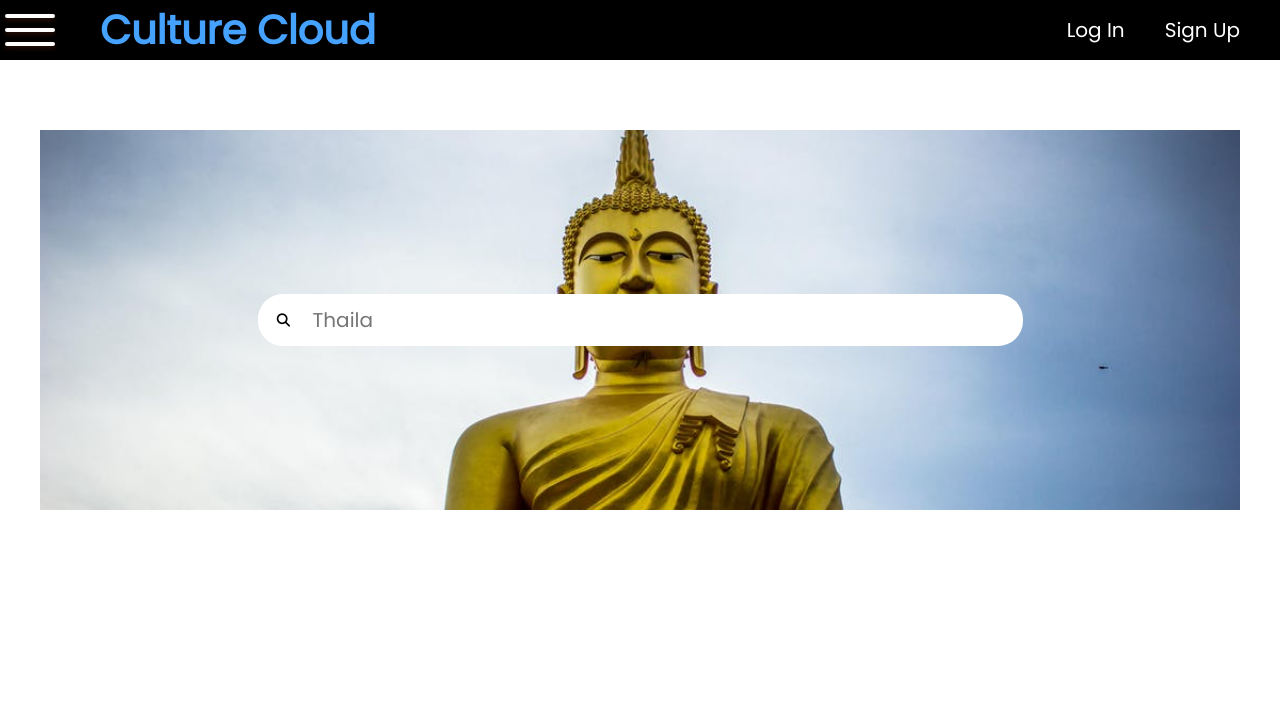
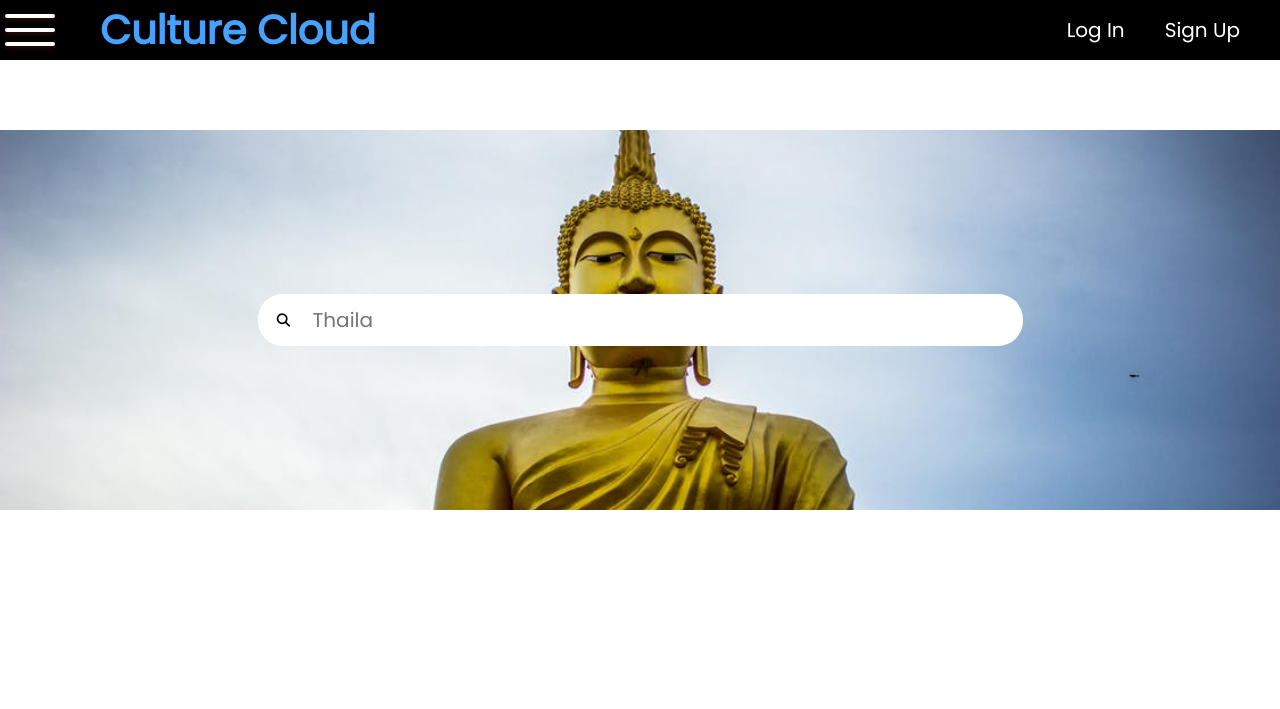
Before and after one commit to BluR3Y/Culture_Cloud, a Django app: page / in a window 1280 px wide. Shown: the top 709 px of the page. Run offline with Django 4.2, Linux system fonts and the light colour scheme; some libraries are stand-ins or nearby versions.

Commit message:
changed root width 100% on index.html

```diff
--- a/culture_cloud/static/style/index.css
+++ b/culture_cloud/static/style/index.css
@@ -1,6 +1,6 @@
 
 :root {
-    --contWidth: 1200px;
+    --contWidth: 100%;
 }
 
 * {
```
